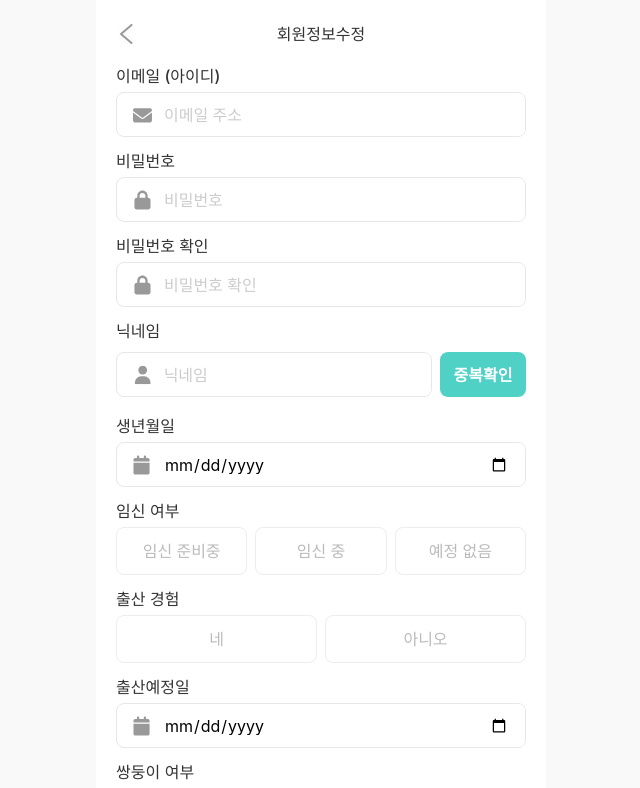
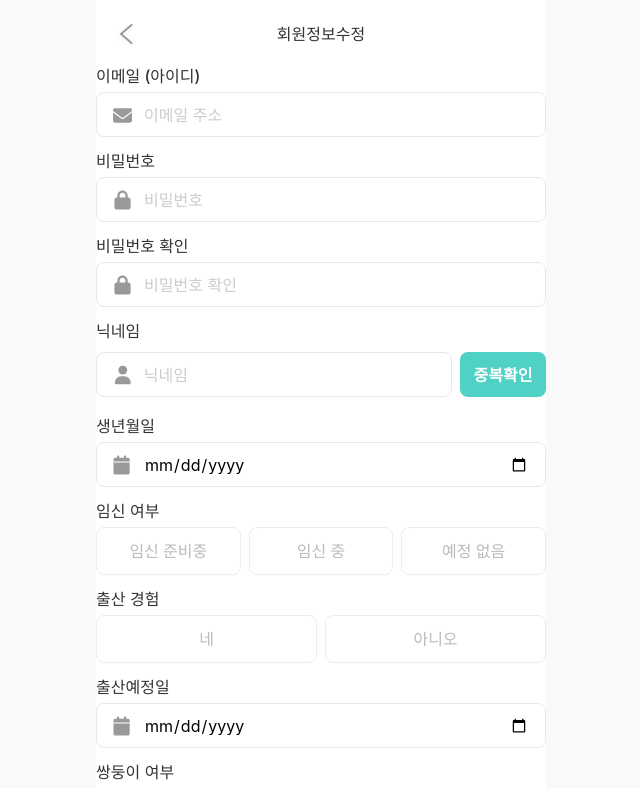
Before and after one commit to WomanTech2025-MoWo/MoWo_FE, a React (Create React App) app: page /profile in a window 1280 px wide. Shown: the top 788 px of the page, without its empty margins (319-959 px from the left). Built offline with nearby package versions, Linux system fonts and the light colour scheme; a web font is replaced by a local one.

Commit message:
✨[Feat] 전역 reset 스타일과 스타일 변수 추가

```diff
--- a/src/styles/reset.css
+++ b/src/styles/reset.css
@@ -167,3 +167,16 @@ input {
 input:focus {
   outline: none;
 }
+
+legend {
+  display: table;
+}
+
+fieldset {
+  padding: 0.01em 0 0 0;
+  min-width: 0;
+}
+
+body:not(:-moz-handler-blocked) fieldset {
+  display: table-cell;
+}
--- a/src/styles/styles.css
+++ b/src/styles/styles.css
@@ -1,5 +1,5 @@
 :root {
-  /* 메인 컬러: 민트 */
+  /* 색상: 메인 컬러(민트) */
   --color-main-primary: #4fd1c5;
   --color-main-light-100: #a0e8e1;
   --color-main-light-200: #ace5e0;
@@ -8,14 +8,14 @@
   --color-main-dark: #25b7aa;
   --color-main-deeper-dark: #2b4d44;
 
-  /* 서브 컬러: 보라 */
+  /* 색상: 서브 컬러(보라) */
   --color-secondary-primary: #9494f8;
   --color-secondary-100: #b1b1fa;
   --color-secondary-200: #cdcdfc;
   --color-secondary-300: #e7e7ff;
   --color-secondary-dark: #7777d5;
 
-  /* 무채색 */
+  /* 색상: 무채색 계열 */
   --color-gray-100: #f5f5f5;
   --color-gray-200: #ededed;
   --color-gray-300: #cccccc;
@@ -26,7 +26,7 @@
   --color-gray-800: #444444;
   --color-gray-900: #333333;
 
-  /* 카테고리 컬러: 건강, 업무, 개인 */
+  /* 색상: 카테고리(건강, 업무, 개인) */
   --color-category-health: #22c55e;
   --color-category-work: #3b82f6;
   --color-category-personal: #a855f7;
@@ -35,27 +35,47 @@
   --color-category-bg-work: #dbeafe;
   --color-category-bg-personal: #f0e0ff;
 
-  /* 베이직 컬러 */
+  /* 색상: 베이직 */
   --color-basic-bg: #f9f9f9;
   --color-basic-red: #ff3333;
+  --color-basic-white: #fff;
 
-  /* 선 */
+  /* 색상: 선 */
   --color-border-color: #e5e7eb;
 
-  /* 폰트 */
+  /* 색상: 폰트 */
   --color-text-primary: var(--color-gray-900);
   --color-text-on-color: #ffffff;
   --color-text-muted: #b3b3b3;
   --color-text-main: var(--color-main-primary);
 
-  /* 폰트 두께 */
+  /* 폰트: 사이즈 */
+  --font-size-xs: 0.75rem; /* 12px */
+  --font-size-sm: 0.875rem; /* 14px */
+  --font-size-md: 1rem; /* 16px */
+  --font-size-lg: 1.625rem; /* 26px */
+
+  /* 폰트: 줄간격 */
+  --line-height-xs: 1rem; /* 16px */
+  --line-height-sm: 1.5rem; /* 24px */
+  --line-height-md: 1.625rem; /* 24px */
+  --line-height-lg: 2.25rem; /* 32px */
+
+  /* 폰트: 두께 */
   --font-weight-regular: 400;
   --font-weight-medium: 500;
-  --font-weight-semi-bold: 700;
+  --font-weight-semi-bold: 600;
   --font-weight-bold: 700;
 
-  /* 사이즈 */
+  /* 사이즈: 여백 */
   --size-layout-padding: 20px;
+
+  /* 사이즈: 모서리 */
+  --size-border-radius-md: 8px;
+  --size-border-radius-lg: 12px;
+
+  /* 효과 */
+  --box-shadow-default: 0px 1px 5px rgba(0, 0, 0, 0.1);
 }
 
 body {
@@ -79,12 +99,6 @@ body {
   margin: 0 auto;
 }
 
-.page-inner {
-  width: 100%;
-  margin: 0 auto;
-  padding: 0 var(--size-layout-padding);
-}
-
 input::placeholder {
   color: var(--color-gray-300);
 }
```
